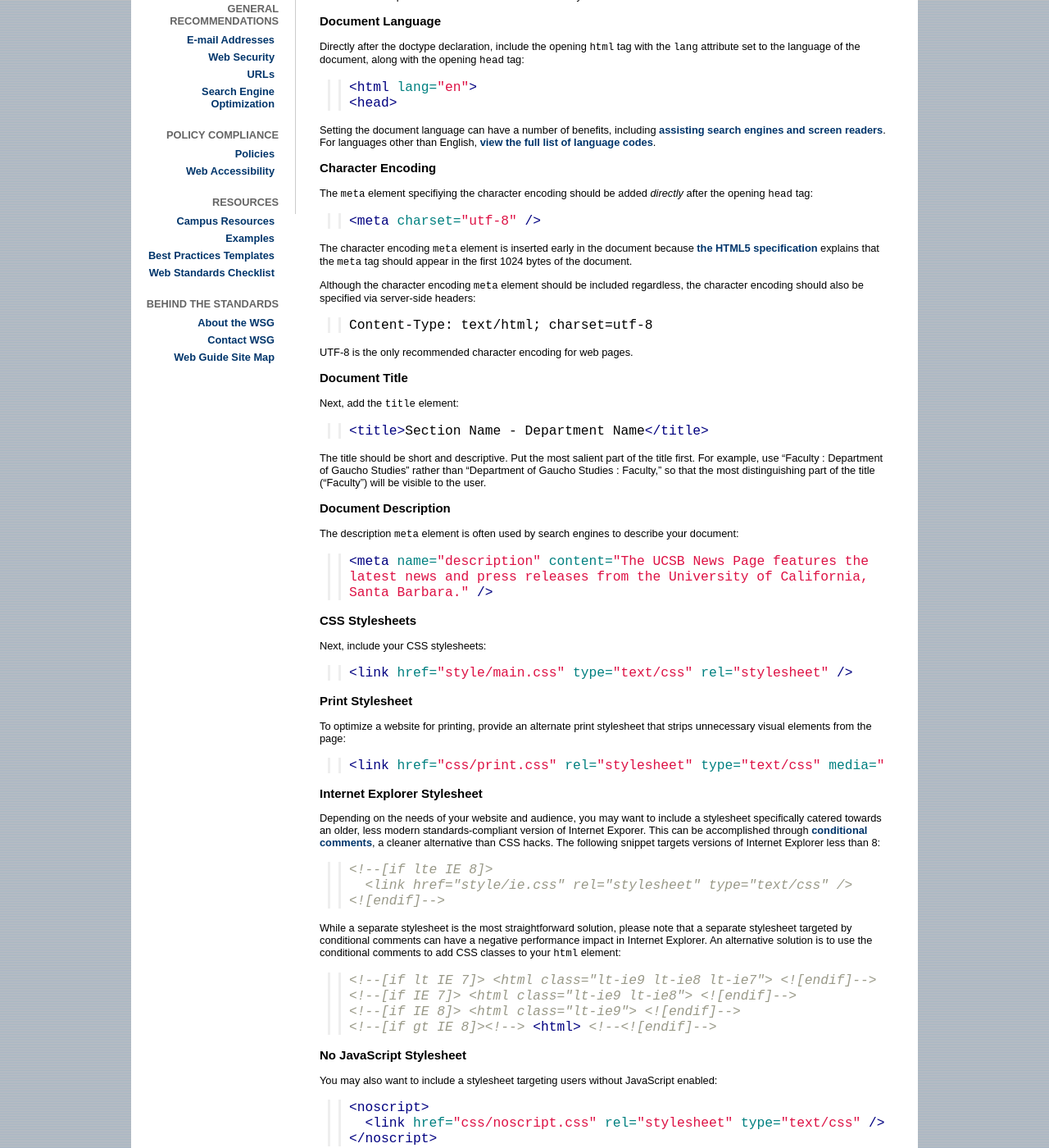
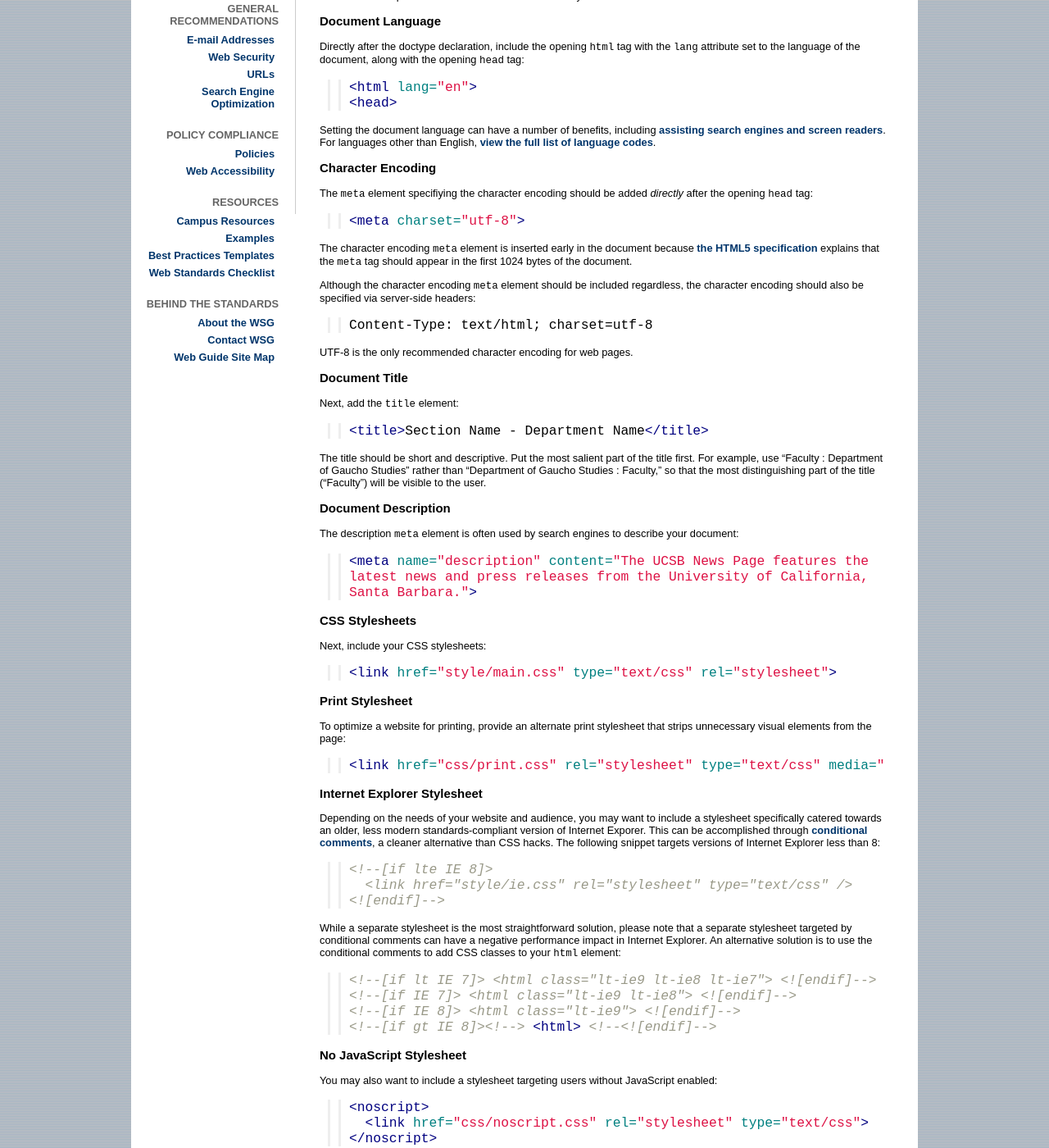
Before and after one commit to ucsb/webguide, a Jekyll site: the page built from header.md, in a window 1280 px wide and 1400 px high, scrolled down 469 px. Shown: the whole window at 82% size. Built offline with Jekyll 4.4.1, drawn with Linux system fonts in a browser that asks for light colours; nearby versions of some CDN libraries; Markdown is read by kramdown in place of the engine named in the settings.

Commit message:
Removed unnecessary self-closing tags

````diff
--- a/header.md
+++ b/header.md
@@ -43,7 +43,7 @@ The `meta` element specifiying the character encoding should be added
 *directly* after the opening `head` tag:
 
 ```html
-<meta charset="utf-8" />
+<meta charset="utf-8">
 ```
 
 The character encoding `meta` element is inserted early in the
@@ -82,7 +82,7 @@ your document:
 ```html
 <meta name="description" content="The UCSB News Page features the
 latest news and press releases from the University of California,
-Santa Barbara." />
+Santa Barbara.">
 ```
 
 ### CSS Stylesheets
@@ -90,7 +90,7 @@ Santa Barbara." />
 Next, include your CSS stylesheets:
 
 ```html
-<link href="style/main.css" type="text/css" rel="stylesheet" />
+<link href="style/main.css" type="text/css" rel="stylesheet">
 ```
 
 ### Print Stylesheet
@@ -99,7 +99,7 @@ To optimize a website for printing, provide an alternate print stylesheet that
 strips unnecessary visual elements from the page:
 
 ```html
-<link href="css/print.css" rel="stylesheet" type="text/css" media="print" />
+<link href="css/print.css" rel="stylesheet" type="text/css" media="print">
 ```
 
 ### Internet Explorer Stylesheet
@@ -136,7 +136,7 @@ enabled:
 
 ```html
 <noscript>
-  <link href="css/noscript.css" rel="stylesheet" type="text/css" />
+  <link href="css/noscript.css" rel="stylesheet" type="text/css">
 </noscript>
 ```
 
@@ -191,17 +191,17 @@ The following example summarizes the above suggestions:
 <!DOCTYPE html>
 <html lang="en">
 <head>
-    <meta charset="utf-8" />
+    <meta charset="utf-8">
 
     <title>Document Title</title>
-    <meta name="description" content="Description of document" />
+    <meta name="description" content="Description of document">
 
-    <link href="css/main.css" type="text/css" rel="stylesheet" />
+    <link href="css/main.css" type="text/css" rel="stylesheet">
     <!--[if lte IE 8]>
       <link href="css/ie.css" rel="stylesheet" type="text/css" />
     <![endif]-->
     <noscript>
-      <link href="css/noscrpt.css" rel="stylesheet" type="text/css" />
+      <link href="css/noscrpt.css" rel="stylesheet" type="text/css">
     </noscript>
 
     <script src="js/modernizr.js"></script>
@@ -224,9 +224,9 @@ older versions of Internet Explorer or JavaScript disabled:
     <meta charset="utf-8" />
 
     <title>Document Title</title>
-    <meta name="description" content="Description of document" />
+    <meta name="description" content="Description of document">
 
-    <link href="css/main.css" type="text/css" rel="stylesheet" />
+    <link href="css/main.css" type="text/css" rel="stylesheet">
     <script src="js/modernizr.js"></script>
 </head>
 <body>
````
Also changed, not shown: css.md (+2 -2 lines), footer.md (+2 -2 lines), html.md (+2 -2 lines).
